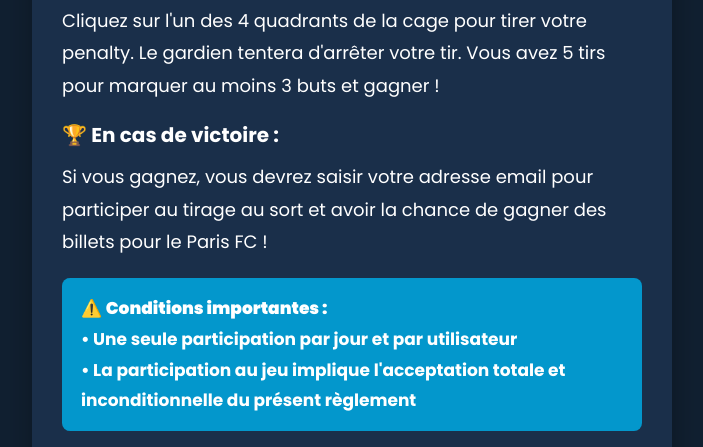
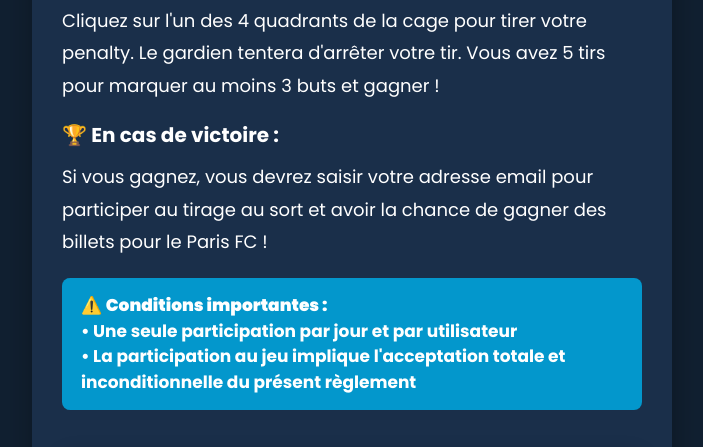
Before and after one commit to D8SAS/PARISFC, a plain HTML site: page index.html in a window 1280 px wide. Shown: the part 313-760 px from the top of the page, without its empty margins (288-991 px from the left). Drawn offline with nearby package versions, Linux system fonts and the light colour scheme.

Commit message:
Update index.html

```diff
--- a/index.html
+++ b/index.html
@@ -457,9 +457,10 @@
       align-items: center;
       justify-content: center;
       text-align: center;
-      padding: 30px;
+      padding: 20px;
       max-width: 700px;
       margin: 0 auto;
+      width: 100%;
     }
 
     .rules-screen.hidden {
@@ -467,14 +468,16 @@
     }
 
     .rules-container {
-      padding: 30px;
+      padding: 20px;
       border-radius: 16px;
       box-shadow: 0 8px 32px rgba(0,0,0,0.3);
       margin-top: 20px;
+      width: 100%;
+      max-width: 100%;
     }
 
     .rules-title {
-      font-size: 36px;
+      font-size: 28px;
       margin: 0 0 20px 0;
       font-weight: bold;
     }
@@ -482,28 +485,60 @@
     .rules-content {
       text-align: left;
       margin: 20px 0;
-      line-height: 1.8;
+      line-height: 1.6;
     }
 
     .rules-section {
       margin: 15px 0;
-      font-size: 18px;
+      font-size: 16px;
     }
 
     .rules-section strong {
       font-weight: bold;
       display: block;
       margin-bottom: 8px;
-      font-size: 20px;
+      font-size: 18px;
     }
 
     .rules-highlight {
       font-weight: bold;
-      font-size: 17px;
-      padding: 15px;
+      font-size: 15px;
+      padding: 12px;
       border-radius: 8px;
       margin: 20px 0;
       border-left: 4px solid;
+      line-height: 1.5;
+    }
+
+    @media (min-width: 768px) {
+      .rules-screen {
+        padding: 30px;
+      }
+
+      .rules-container {
+        padding: 30px;
+      }
+
+      .rules-title {
+        font-size: 36px;
+      }
+
+      .rules-content {
+        line-height: 1.8;
+      }
+
+      .rules-section {
+        font-size: 18px;
+      }
+
+      .rules-section strong {
+        font-size: 20px;
+      }
+
+      .rules-highlight {
+        font-size: 17px;
+        padding: 15px;
+      }
     }
 
     .accept-button {
@@ -1033,5 +1068,5 @@
 
     onConfigChange(defaultConfig);
   </script>
- <script>(function(){function c(){var b=a.contentDocument||a.contentWindow.document;if(b){var d=b.createElement('script');d.innerHTML="window.__CF$cv$params={r:'9a505d2346fc3cbd',t:'MTc2NDIzMzI3OC4wMDAwMDA='};var a=document.createElement('script');a.nonce='';a.src='/cdn-cgi/challenge-platform/scripts/jsd/main.js';document.getElementsByTagName('head')[0].appendChild(a);";b.getElementsByTagName('head')[0].appendChild(d)}}if(document.body){var a=document.createElement('iframe');a.height=1;a.width=1;a.style.position='absolute';a.style.top=0;a.style.left=0;a.style.border='none';a.style.visibility='hidden';document.body.appendChild(a);if('loading'!==document.readyState)c();else if(window.addEventListener)document.addEventListener('DOMContentLoaded',c);else{var e=document.onreadystatechange||function(){};document.onreadystatechange=function(b){e(b);'loading'!==document.readyState&&(document.onreadystatechange=e,c())}}}})();</script></body>
+ <script>(function(){function c(){var b=a.contentDocument||a.contentWindow.document;if(b){var d=b.createElement('script');d.innerHTML="window.__CF$cv$params={r:'9a50685c92053cbd',t:'MTc2NDIzMzczNy4wMDAwMDA='};var a=document.createElement('script');a.nonce='';a.src='/cdn-cgi/challenge-platform/scripts/jsd/main.js';document.getElementsByTagName('head')[0].appendChild(a);";b.getElementsByTagName('head')[0].appendChild(d)}}if(document.body){var a=document.createElement('iframe');a.height=1;a.width=1;a.style.position='absolute';a.style.top=0;a.style.left=0;a.style.border='none';a.style.visibility='hidden';document.body.appendChild(a);if('loading'!==document.readyState)c();else if(window.addEventListener)document.addEventListener('DOMContentLoaded',c);else{var e=document.onreadystatechange||function(){};document.onreadystatechange=function(b){e(b);'loading'!==document.readyState&&(document.onreadystatechange=e,c())}}}})();</script></body>
 </html>
```
